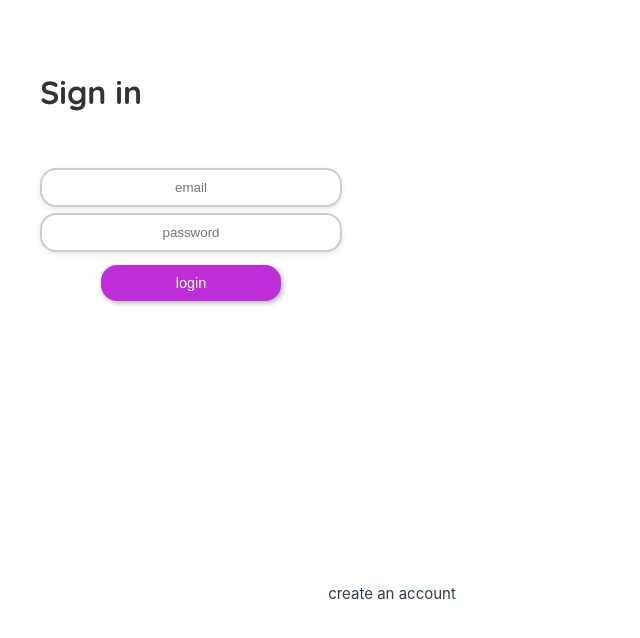
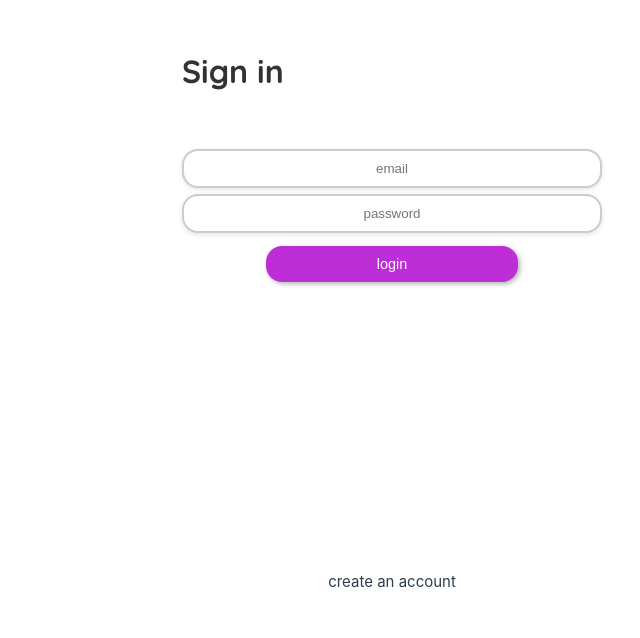
Before and after one commit to felixatschool/felixatschool.github.io, a Vue app in the folder frontend/: page / in a window 1280 px wide. Shown: the part 114-752 px from the top of the page, without its empty margins (248-888 px from the left). Built offline with nearby package versions, Linux system fonts and the light colour scheme.

Commit message:
minor visual improvements

```diff
--- a/frontend/src/assets/main.css
+++ b/frontend/src/assets/main.css
@@ -2,7 +2,6 @@
 @import url('https://fonts.googleapis.com/css2?family=Quicksand:wght@300;700&display=swap');
 
 #app {
-  max-width: 1280px;
   margin: 0 auto;
   font-weight: normal;
 }
@@ -30,6 +29,5 @@ a,
   #app {
     display: grid;
     grid-template-columns: 1fr 1fr;
-    padding: 0 2rem;
   }
 }
--- a/frontend/src/views/login.vue
+++ b/frontend/src/views/login.vue
@@ -82,15 +82,17 @@
 
 <style scoped>
   .login-container {
-    display: flex;
-    justify-content: center;
-    height: 90vh;
+    display:flex;
+    justify-content:center;
+    width:100vw;
+    height:90vh;
   }
 
   .login-box {
+    max-width:420px;
+    width:75vw;
     margin:0 auto;
-    margin-top:35%;
-    width:75%;
+    margin-top:15vh;
   }
 
   h4 {
@@ -100,7 +102,7 @@
   .err {
     display:inline-block;
     margin-top:25px;
-    min-height:1.4rem;
+    min-height:1.5rem;
     display:flex;
     justify-content:center;
     font-size:0.9rem;
@@ -108,11 +110,13 @@
 
   .action {
     width:100%;
-    display:flex;
-    justify-content:center;
+  }
+
+  .mode {
     position:absolute;
-    left:0;
-    bottom:10vh;
+    bottom:10%;
+    left:50%;
+    transform:translate(-50%, -50%);
   }
 
   h2 {
```
